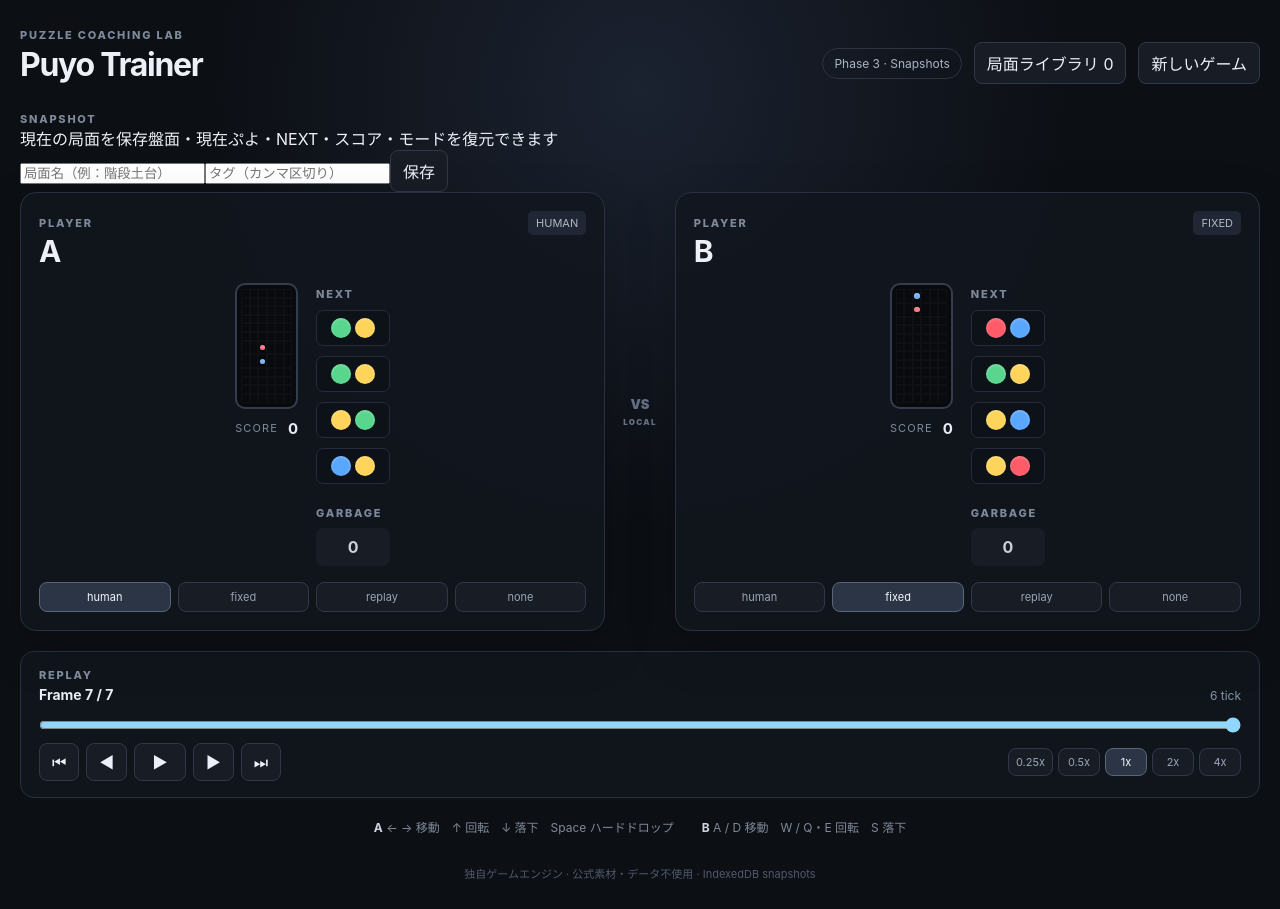
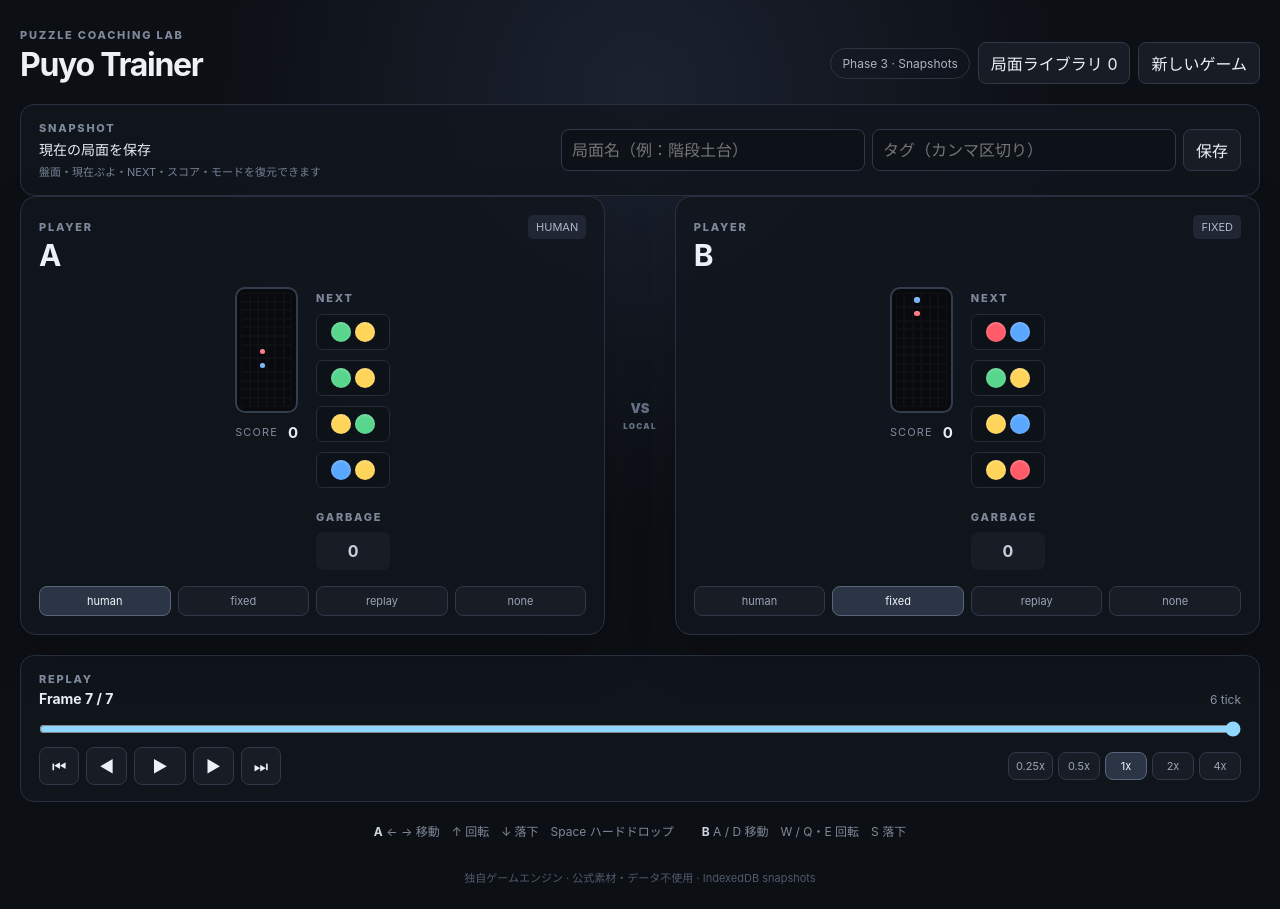
Before and after one commit to doming0202/Puyo-trainer, a React (Vite) app: page / in a window 1280 px wide. Built offline with nearby package versions, Linux system fonts and the light colour scheme.

Commit message:
feat: style snapshot library

```diff
--- a/src/styles.css
+++ b/src/styles.css
@@ -1,12 +1,13 @@
 :root { font-family: Inter, ui-sans-serif, system-ui, -apple-system, BlinkMacSystemFont, "Segoe UI", sans-serif; color: #edf1f7; background: #0c0f14; font-synthesis: none; }
 * { box-sizing: border-box; }
 body { margin: 0; min-width: 320px; min-height: 100vh; background: radial-gradient(circle at 50% 10%, #1b2230 0, #0c0f14 42%); }
-button { font: inherit; color: inherit; cursor: pointer; }
+button, input { font: inherit; color: inherit; cursor: pointer; }
+input { cursor: text; }
 .app { width: min(1240px, calc(100% - 32px)); margin: 0 auto; padding: 28px 0 24px; }
-.topbar { display:flex; justify-content:space-between; align-items:end; gap:20px; margin-bottom:28px; }
+.topbar { display:flex; justify-content:space-between; align-items:end; gap:20px; margin-bottom:20px; }
 .eyebrow, .player-label, .aside-label { color:#7e899b; font-size:11px; font-weight:800; letter-spacing:.16em; }
 h1 { margin:3px 0 0; font-size:32px; letter-spacing:-.04em; }
-.header-actions { display:flex; align-items:center; gap:12px; }
+.header-actions { display:flex; align-items:center; gap:8px; flex-wrap:wrap; justify-content:flex-end; }
 .phase { padding:7px 11px; border:1px solid #2c3442; border-radius:999px; color:#aab4c3; font-size:12px; }
 button { border:1px solid #303949; background:#171c25; border-radius:8px; padding:8px 12px; transition:.15s ease; }
 button:hover { background:#202735; border-color:#465267; }
@@ -33,6 +34,24 @@ aside { width:74px; padding-top:4px; }
 .mode-buttons { display:flex; gap:7px; margin-top:16px; }
 .mode-buttons button { flex:1; padding:7px 4px; font-size:11px; color:#9aa5b6; }
 .mode-buttons button.selected { background:#2b3545; color:#f2f5fa; border-color:#58667c; }
+.snapshot-panel, .library-panel { margin-top:16px; padding:16px 18px; background:rgba(18,22,30,.88); border:1px solid #293140; border-radius:14px; }
+.snapshot-panel { display:flex; align-items:center; justify-content:space-between; gap:18px; }
+.snapshot-panel strong, .library-header strong { display:block; color:#e7edf5; margin-top:4px; font-size:14px; }
+.snapshot-panel span { display:block; color:#778396; font-size:11px; margin-top:4px; }
+.snapshot-form { display:flex; gap:7px; flex:1; max-width:680px; }
+.snapshot-form input { min-width:0; flex:1; border:1px solid #303949; background:#0d1118; border-radius:8px; padding:8px 10px; outline:none; }
+.snapshot-form input:focus { border-color:#58667c; }
+.library-header { display:flex; justify-content:space-between; align-items:end; margin-bottom:12px; }
+.snapshot-list { display:flex; flex-direction:column; gap:7px; }
+.snapshot-item { display:flex; align-items:center; justify-content:space-between; gap:12px; padding:10px 12px; border:1px solid #252d3a; border-radius:9px; background:#0d1118; }
+.snapshot-info strong { color:#e7edf5; font-size:13px; }
+.snapshot-info > span { display:block; color:#697588; font-size:10px; margin-top:3px; }
+.snapshot-actions { display:flex; gap:6px; }
+.snapshot-actions button { padding:6px 9px; font-size:11px; }
+.tags { display:flex; gap:5px; margin-top:5px; flex-wrap:wrap; }
+.tags em { font-style:normal; font-size:9px; color:#aab7c9; background:#202633; border-radius:4px; padding:3px 6px; }
+.empty-library { color:#697588; font-size:12px; padding:12px 0 2px; }
+.status-message { margin-top:10px; color:#8fd7ff; font-size:11px; text-align:center; }
 .replay-panel { margin-top:20px; padding:16px 18px; background:rgba(18,22,30,.88); border:1px solid #293140; border-radius:14px; }
 .replay-header { display:flex; justify-content:space-between; align-items:end; color:#8994a5; font-size:12px; }
 .replay-header strong { display:block; color:#e7edf5; margin-top:4px; font-size:14px; }
@@ -45,4 +64,4 @@ aside { width:74px; padding-top:4px; }
 .controls { display:flex; justify-content:center; gap:28px; flex-wrap:wrap; margin:20px 0; color:#7f8999; font-size:12px; }
 .controls strong { color:#cfd6e1; }
 footer { text-align:center; color:#4f5a6b; font-size:11px; margin-top:30px; }
-@media (max-width: 850px) { .arena { grid-template-columns:1fr; } .vs { display:none; } .player-card { max-width:520px; width:100%; margin:auto; } .topbar { align-items:start; flex-direction:column; } .header-actions { width:100%; justify-content:space-between; } }
+@media (max-width: 850px) { .arena { grid-template-columns:1fr; } .vs { display:none; } .player-card { max-width:520px; width:100%; margin:auto; } .topbar { align-items:start; flex-direction:column; } .header-actions { width:100%; justify-content:space-between; } .snapshot-panel { align-items:stretch; flex-direction:column; } .snapshot-form { max-width:none; width:100%; } }
```
